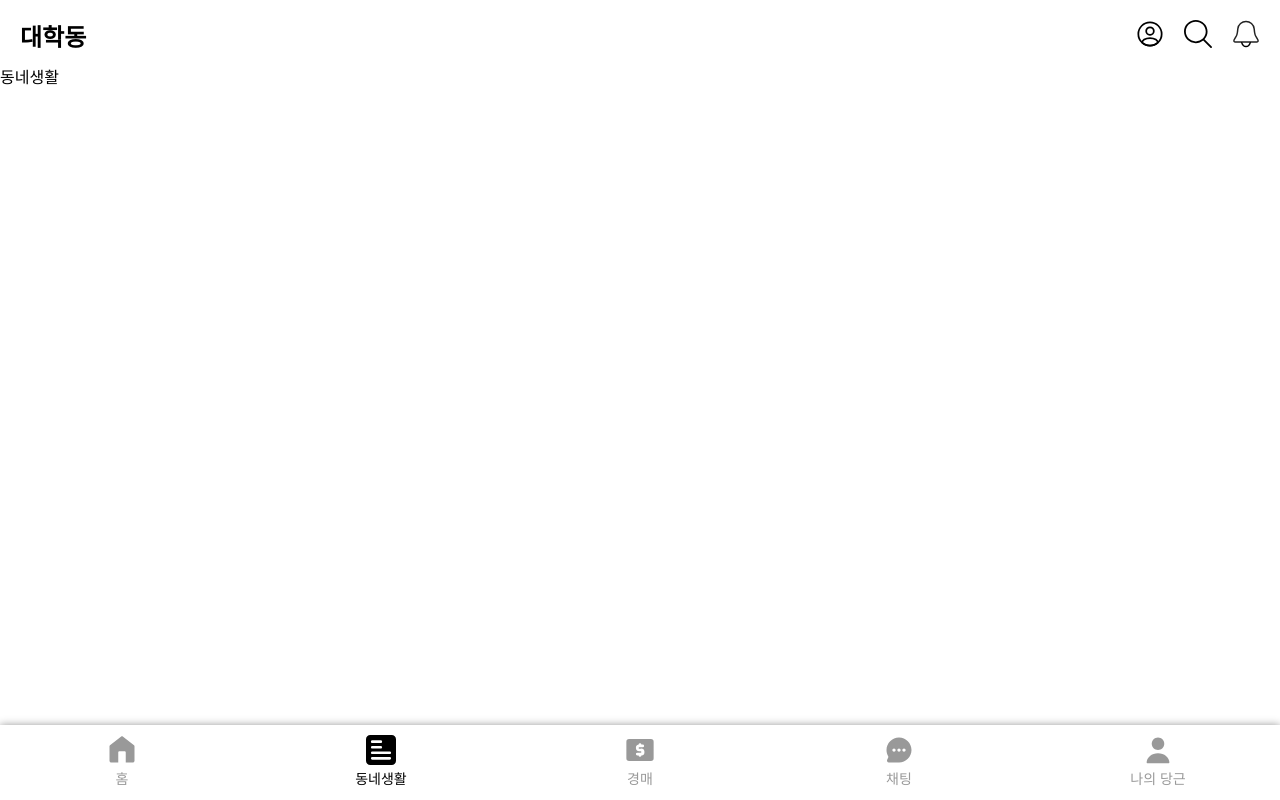
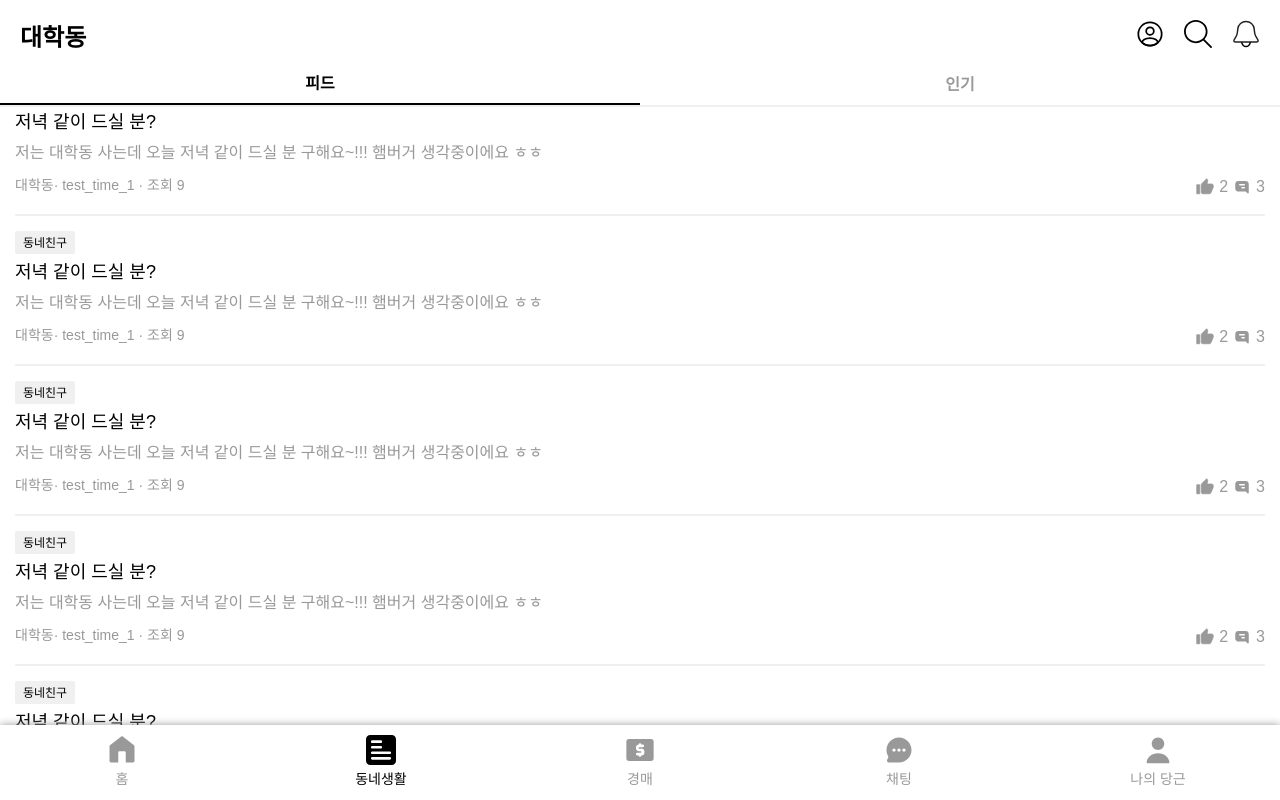
Before and after one commit to wafflestudio/22-5-team7-web, a React (Vite) app: page /community in a window 1280 px wide. Shown: the top 800 px of the page. Built offline with nearby package versions, Linux system fonts and the light colour scheme.

Commit message:
✨add CommunityPage

```diff
--- /dev/null
+++ b/src/components/CommunityPostItem.tsx
@@ -0,0 +1,36 @@
+import { NavLink } from 'react-router';
+
+import commentIcon from '../assets/comment-gray.svg';
+import likeIcon from '../assets/like-gray.svg';
+import styles from '../css/CommunityPostItem.module.css';
+import type { CommunityPost } from '../typings/communityPost';
+
+type CommunityPostItemProps = {
+  CommunityPostInfo: CommunityPost;
+};
+
+const CommunityPostItem = ({ CommunityPostInfo }: CommunityPostItemProps) => {
+  return (
+    <NavLink to={CommunityPostInfo.id} className={styles.main}>
+      <div className={styles.contentBox}>
+        <p className={styles.postTag}>{CommunityPostInfo.tag}</p>
+        <p className={styles.postTitle}>{CommunityPostInfo.title}</p>
+        <p className={styles.postPreview}>{CommunityPostInfo.body}</p>
+        <div className={styles.bottomLine}>
+          <p className={styles.postInfo}>
+            {CommunityPostInfo.location}· {CommunityPostInfo.time} · 조회{' '}
+            {CommunityPostInfo.views}
+          </p>
+          <div className={styles.iconBox}>
+            <img src={likeIcon} style={{ height: '18px' }} />
+            <span>{CommunityPostInfo.likes}</span>
+            <img src={commentIcon} style={{ height: '18px' }} />
+            <span>{CommunityPostInfo.comments.length}</span>
+          </div>
+        </div>
+      </div>
+    </NavLink>
+  );
+};
+
+export default CommunityPostItem;
--- /dev/null
+++ b/src/css/CommunityPage.module.css
@@ -0,0 +1,28 @@
+.tab {
+  display: flex;
+  border-bottom: 2px solid var(--daangn-lightgray);
+  background-color: white;
+  top: 65px;
+  position: fixed;
+  width: 100vw;
+}
+
+.activeTabButton {
+  width: 50%;
+  height: 40px;
+  border: none;
+  background: none;
+  font-weight: bold;
+  padding: 0;
+  border-bottom: 2px solid black;
+}
+
+.inactiveTabButton {
+  color: var(--daangn-gray);
+  width: 50%;
+  height: 40px;
+  border: none;
+  background: none;
+  font-weight: bold;
+  padding: 0;
+}
--- /dev/null
+++ b/src/css/CommunityPostItem.module.css
@@ -0,0 +1,55 @@
+.main {
+  display: flex;
+  padding: 15px 15px 0;
+  text-decoration: none;
+}
+
+.contentBox {
+  display: flex;
+  flex-direction: column;
+  align-items: flex-start;
+  padding-bottom: 15px;
+  border-bottom: 2px solid var(--daangn-lightgray);
+  gap: 5px;
+  width: 100%;
+}
+
+.postTag {
+  background-color: var(--daangn-lightgray);
+  border-radius: 2px;
+  color: black;
+  font-size: 12px;
+  padding: 3px 8px 2px;
+}
+
+.postTitle {
+  color: black;
+  font-size: 18px;
+}
+
+.postPreview {
+  color: var(--daangn-gray);
+  max-width: 100%;
+  white-space: nowrap;
+  overflow: hidden;
+  text-overflow: ellipsis;
+}
+
+.postInfo {
+  color: var(--daangn-gray);
+  font-size: 14px;
+}
+
+.bottomLine {
+  display: flex;
+  justify-content: space-between;
+  width: 100%;
+  margin-top: 5px;
+}
+
+.iconBox {
+  display: flex;
+  gap: 5px;
+  align-items: center;
+  color: var(--daangn-gray);
+}
--- a/src/css/UpperBar.module.css
+++ b/src/css/UpperBar.module.css
@@ -7,6 +7,7 @@
   left: 0;
   right: 0;
   background-color: white;
+  height: 66px;
 }
 
 .upperBarIconDiv {
--- a/src/pages/CommunityPage.tsx
+++ b/src/pages/CommunityPage.tsx
@@ -1,11 +1,52 @@
 /*
   '동네생활' 에 해당하는 페이지.
 */
+import { useState } from 'react';
+
 import bellIcon from '../assets/upperbar-bell.svg';
 import profileIcon from '../assets/upperbar-profile.svg';
 import searchIcon from '../assets/upperbar-search.svg';
+import CommunityPostItem from '../components/CommunityPostItem';
 import UpperBar from '../components/UpperBar';
+import styles from '../css/CommunityPage.module.css';
 import type { toolBarInfo } from '../typings/toolBar';
+
+const tempCommunityPostInfo = {
+  id: '1',
+  tag: '동네친구',
+  title: '저녁 같이 드실 분?',
+  body: `저는 대학동 사는데 오늘 저녁 같이 드실 분 구해요~!!!
+  햄버거 생각중이에요 ㅎㅎ`,
+  user_id: 'hobak123',
+  nickname: '단호한 호박',
+  location: '대학동',
+  time: 'test_time_1',
+  views: 9,
+  likes: 2,
+  comments: [
+    {
+      nickname: '배고픈사람',
+      location: '청룡동',
+      time: 'test_time_2',
+      likes: 2,
+      body: '저요!',
+    },
+    {
+      nickname: '댓글알바',
+      location: '대학동',
+      time: 'test_time_3',
+      likes: 0,
+      body: '전 바빠서 ㅜㅜ 아쉬워요',
+    },
+    {
+      nickname: '아령하세연',
+      location: '행운동',
+      time: 'test_time_4',
+      likes: 0,
+      body: '맛있게 드세요~',
+    },
+  ],
+};
 
 const communityPageToolBarInfo: toolBarInfo = {
   path: '/community',
@@ -30,10 +71,44 @@ const communityPageToolBarInfo: toolBarInfo = {
 };
 
 const CommunityPage = () => {
+  const [activeTab, setActiveTab] = useState<'feed' | 'popular'>('feed');
   return (
     <div>
       <UpperBar toolBarInfo={communityPageToolBarInfo} />
-      <div>동네생활</div>
+      <div className={styles.tab}>
+        <button
+          className={
+            activeTab === 'feed'
+              ? styles.activeTabButton
+              : styles.inactiveTabButton
+          }
+          onClick={() => {
+            setActiveTab('feed');
+          }}
+        >
+          피드
+        </button>
+        <button
+          className={
+            activeTab === 'popular'
+              ? styles.activeTabButton
+              : styles.inactiveTabButton
+          }
+          onClick={() => {
+            setActiveTab('popular');
+          }}
+        >
+          인기
+        </button>
+      </div>
+      <div className={styles.contentBox}>
+        <CommunityPostItem CommunityPostInfo={tempCommunityPostInfo} />
+        <CommunityPostItem CommunityPostInfo={tempCommunityPostInfo} />
+        <CommunityPostItem CommunityPostInfo={tempCommunityPostInfo} />
+        <CommunityPostItem CommunityPostInfo={tempCommunityPostInfo} />
+        <CommunityPostItem CommunityPostInfo={tempCommunityPostInfo} />
+        <CommunityPostItem CommunityPostInfo={tempCommunityPostInfo} />
+      </div>
     </div>
   );
 };
--- /dev/null
+++ b/src/typings/communityPost.ts
@@ -0,0 +1,21 @@
+export type CommunityPost = {
+  id: string;       // 게시글 id
+  tag: string;
+  title: string;
+  body: string;
+  user_id: string;
+  nickname: string;
+  location: string;
+  time: string;     // 2025-01-02T13:05:26 이런 형식인듯?
+  views: number;    // 조회수
+  likes: number;
+  comments: Comment[];    // 댓글에 답글은 없는걸로
+};
+
+type Comment = {
+  nickname: string;
+  location: string;
+  time: string;
+  likes: number;
+  body: string;       // 댓글 내용
+};
```
Also changed, not shown: src/assets/comment-gray.svg (added), src/assets/like-gray.svg (added).
